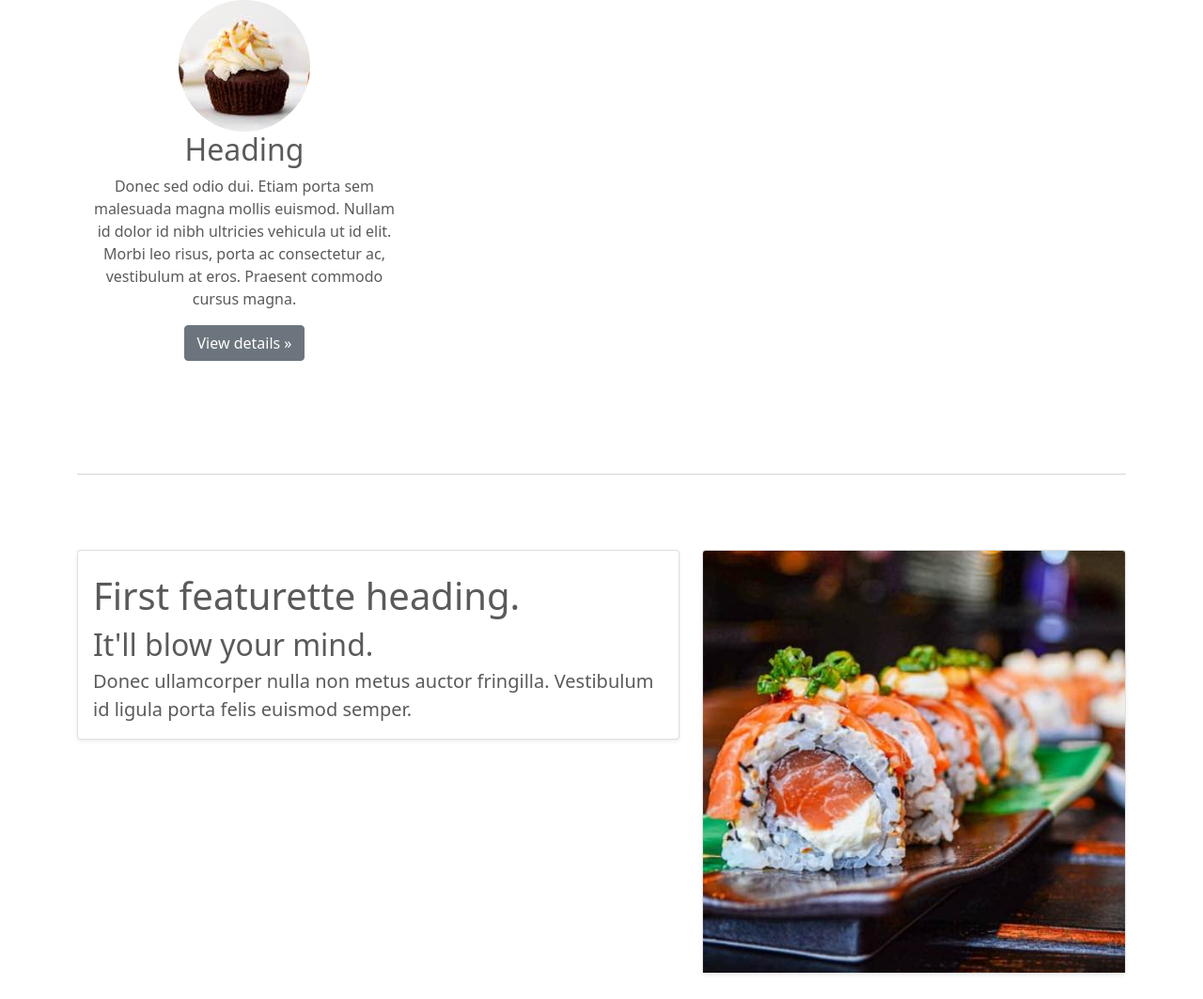
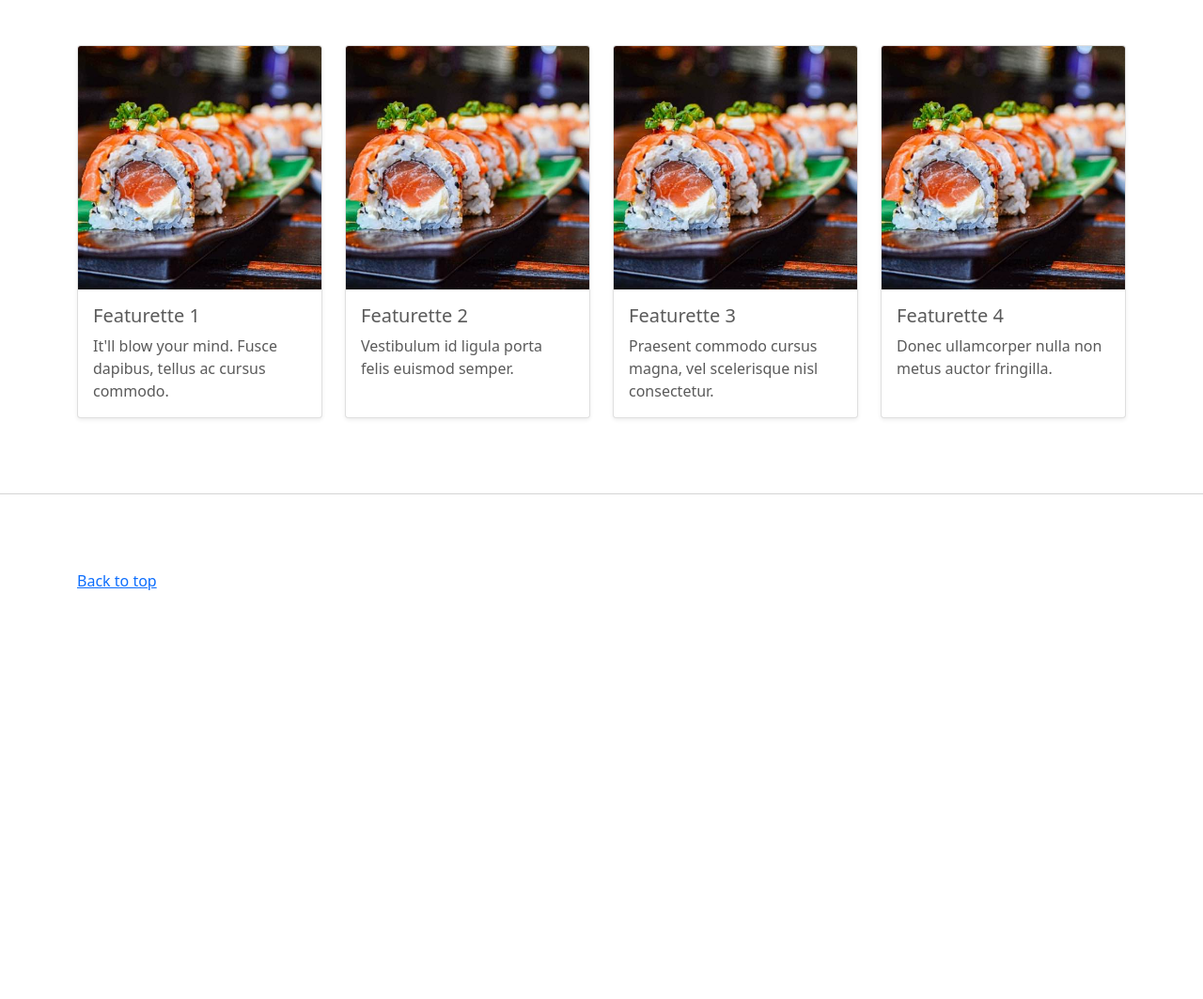
Before and after one commit to uehara15/bootstrap, a plain HTML site: page kadai_006/index_for_student.html in a window 1280 px wide. Shown: the top 1063 px of the page at 94% size. After the commit the page ends 800 px from the top, so only its background shows below. Drawn offline with Linux system fonts and the light colour scheme.

Commit message:
Update index_for_student.html

```diff
--- a/kadai_006/index_for_student.html
+++ b/kadai_006/index_for_student.html
@@ -22,82 +22,53 @@
    <div id="myCarousel" class="" data-bs-ride="">
    <div id="myCarousel" class="carousel slide" data-bs-ride="carousel">
 
-      <div class="container marketing">
-        <div class="row">
-          <div class="col-lg-4">
-            <img src="img/cake.jpg" class="rounded-circle" alt="サンプル画像2">
-            <h2>Heading</h2>
-            <p>Donec sed odio dui. Etiam porta sem malesuada magna mollis euismod. Nullam id dolor id nibh ultricies
-              vehicula ut id elit. Morbi leo risus, porta ac consectetur ac, vestibulum at eros. Praesent commodo cursus
-              magna.</p>
-            <p><a class="btn btn-secondary" href="#" role="button">View details &raquo;</a></p>
-          </div>
+     <div class="container my-5">
+  <div class="row g-4">
+    <!-- カード1 -->
+    <div class="col-md-3">
+      <div class="card h-100 shadow-sm">
+        <img src="img/sushi.jpg" class="card-img-top" alt="サンプル画像1">
+        <div class="card-body">
+          <h5 class="card-title">Featurette 1</h5>
+          <p class="card-text">It'll blow your mind. Fusce dapibus, tellus ac cursus commodo.</p>
         </div>
-
-
-   <!-- お寿司部分開始 -->
-
- <!-- ここからコードを変更しカードデザインに変更してください -->
-      <hr class="featurette-divider">
-    <div class="row featurette">
-    <div class="col-md-7">
-        <div class="card shadow-sm mb-4">
-        <div class="card-body">
-            <h2 class="card-title fs-1 mt-2">First featurette heading.</h2>
-            <p class="card-subtitle fs-2">It'll blow your mind.</p>
-            <p class="card-text lead">
-            Donec ullamcorper nulla non metus auctor fringilla. Vestibulum id ligula porta felis euismod semper.
-            </p>
-        </div>
-        </div>
-    </div>
-    <div class="col-md-5">
-        <div class="card shadow-sm mb-4">
-        <img src="img/sushi.jpg" class="card-img-top img-fluid" alt="サンプル画像3">
-        </div>
-    </div>
+      </div>
     </div>
 
-    <hr class="featurette-divider">
-    <div class="row featurette">
-    <div class="col-md-5">
-        <div class="card shadow-sm mb-4">
-        <img src="img/sushi.jpg" class="card-img-top img-fluid" alt="サンプル画像3">
+    <!-- カード2 -->
+    <div class="col-md-3">
+      <div class="card h-100 shadow-sm">
+        <img src="img/sushi.jpg" class="card-img-top" alt="サンプル画像2">
+        <div class="card-body">
+          <h5 class="card-title">Featurette 2</h5>
+          <p class="card-text">Vestibulum id ligula porta felis euismod semper.</p>
         </div>
-    </div>
-    <div class="col-md-7">
-        <div class="card shadow-sm mb-4">
-        <div class="card-body">
-            <h2 class="card-title fs-1 mt-2">First featurette heading.</h2>
-            <p class="card-subtitle fs-2">It'll blow your mind.</p>
-            <p class="card-text lead">
-            Donec ullamcorper nulla non metus auctor fringilla. Vestibulum id ligula porta felis euismod semper.
-            </p>
-        </div>
-        </div>
-    </div>
+      </div>
     </div>
 
-    <hr class="featurette-divider">
-    <div class="row featurette">
-    <div class="col-md-7">
-        <div class="card shadow-sm mb-4">
+    <!-- カード3 -->
+    <div class="col-md-3">
+      <div class="card h-100 shadow-sm">
+        <img src="img/sushi.jpg" class="card-img-top" alt="サンプル画像3">
         <div class="card-body">
-            <h2 class="card-title fs-1 mt-2">First featurette heading.</h2>
-            <p class="card-subtitle fs-2">It'll blow your mind.</p>
-            <p class="card-text lead">
-            Donec ullamcorper nulla non metus auctor fringilla. Vestibulum id ligula porta felis euismod semper.
-            </p>
+          <h5 class="card-title">Featurette 3</h5>
+          <p class="card-text">Praesent commodo cursus magna, vel scelerisque nisl consectetur.</p>
         </div>
-        </div>
-    </div>
-    <div class="col-md-5">
-        <div class="card shadow-sm mb-4">
-        <img src="img/sushi.jpg" class="card-img-top img-fluid" alt="サンプル画像3">
-        </div>
-    </div>
+      </div>
     </div>
 
+    <!-- カード4 -->
+    <div class="col-md-3">
+      <div class="card h-100 shadow-sm">
+        <img src="img/sushi.jpg" class="card-img-top" alt="サンプル画像4">
+        <div class="card-body">
+          <h5 class="card-title">Featurette 4</h5>
+          <p class="card-text">Donec ullamcorper nulla non metus auctor fringilla.</p>
+        </div>
+      </div>
+    </div>
+  </div>
+</div>
 
 
       <hr class="featurette-divider">
```
